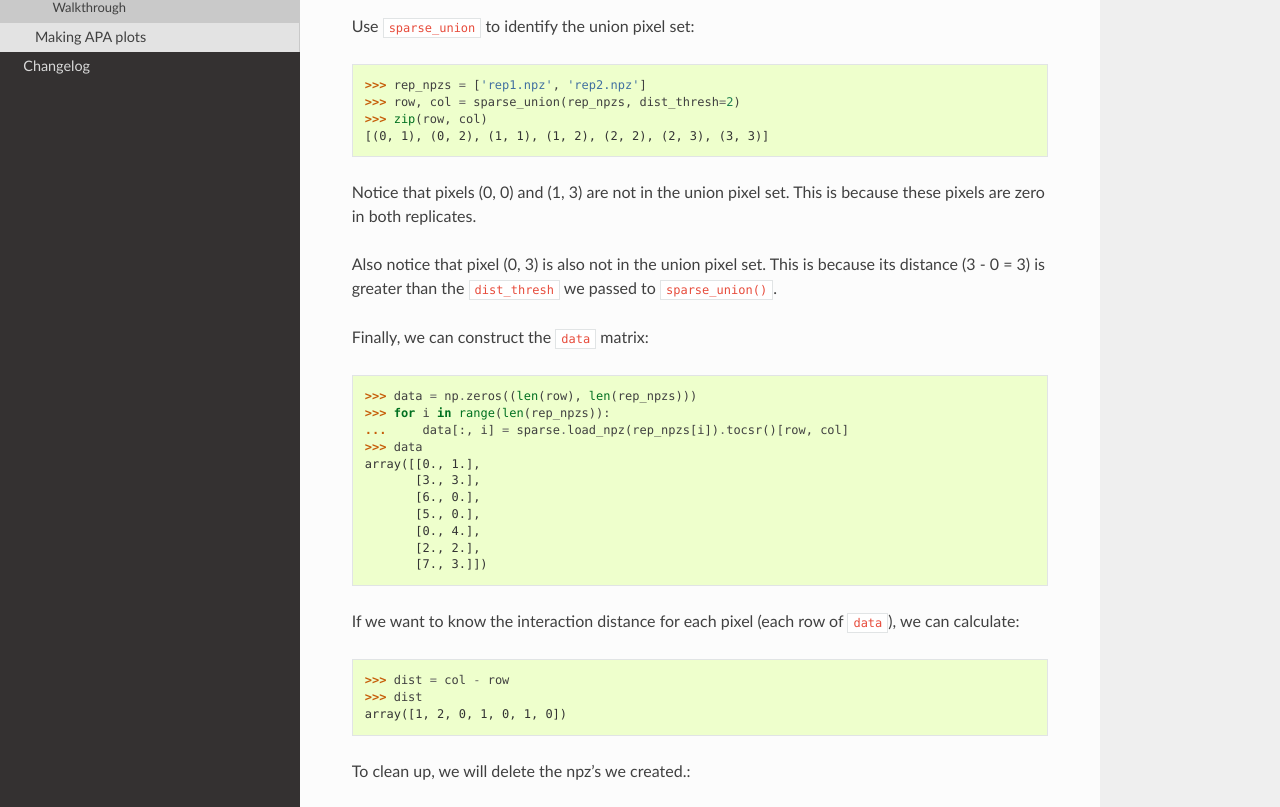
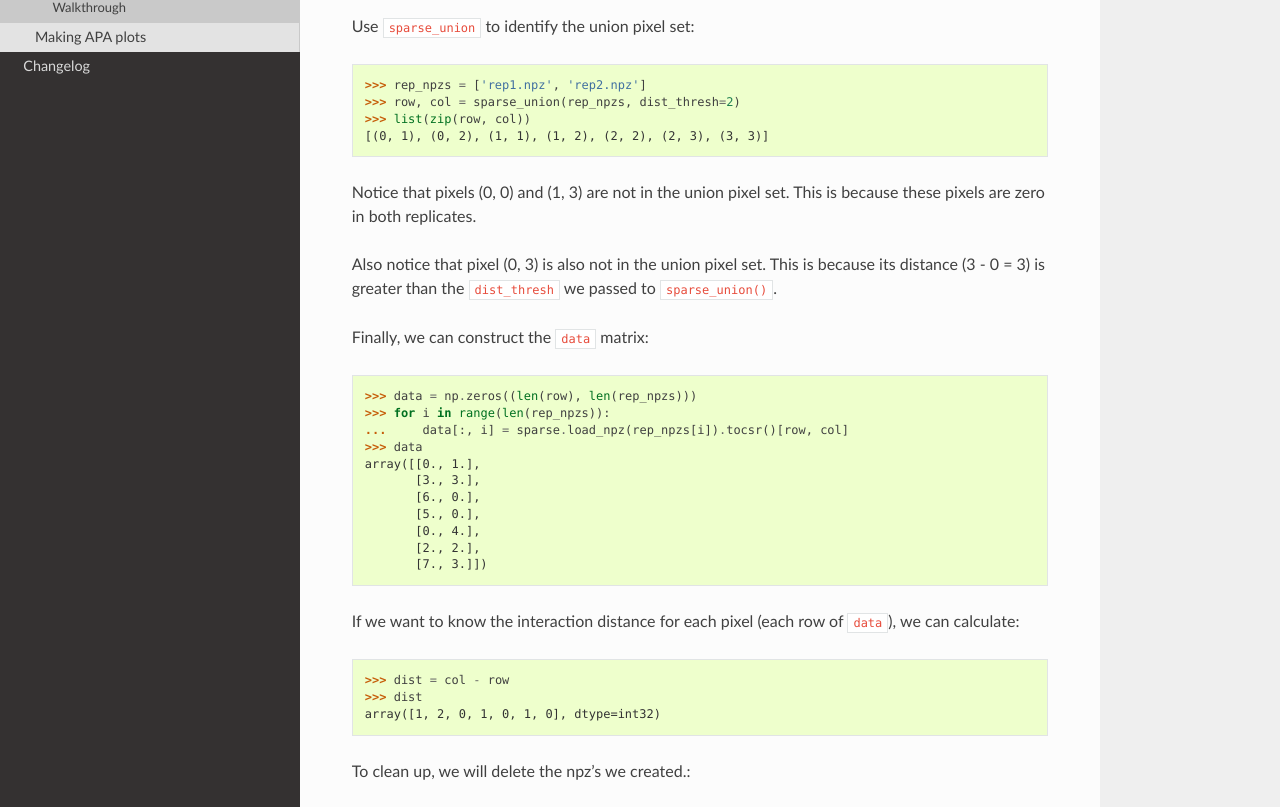
Before and after one commit to thomasgilgenast/hic3defdr, a Sphinx documentation site: the page built from docs/sparse_union.rst, in a window 1280 px wide and 1400 px high, scrolled down 801 px. Shown: the part 327-1134 px from the top of the window. Built offline with Sphinx 7.4.7 and the Read the Docs theme 2.0.0, drawn with Linux system fonts in a browser that asks for light colours; pages that are not in the unit, such as notebooks, are missing from menus; the version number could not be read and is left out.

```diff
--- a/docs/sparse_union.rst
+++ b/docs/sparse_union.rst
@@ -51,7 +51,7 @@ Use ``sparse_union`` to identify the union pixel set:
 
     >>> rep_npzs = ['rep1.npz', 'rep2.npz']
     >>> row, col = sparse_union(rep_npzs, dist_thresh=2)
-    >>> zip(row, col)
+    >>> list(zip(row, col))
     [(0, 1), (0, 2), (1, 1), (1, 2), (2, 2), (2, 3), (3, 3)]
 
 Notice that pixels (0, 0) and (1, 3) are not in the union pixel set. This is
@@ -80,7 +80,7 @@ If we want to know the interaction distance for each pixel (each row of
 
     >>> dist = col - row
     >>> dist
-    array([1, 2, 0, 1, 0, 1, 0])
+    array([1, 2, 0, 1, 0, 1, 0], dtype=int32)
 
 To clean up, we will delete the npz's we created.:
 
```
